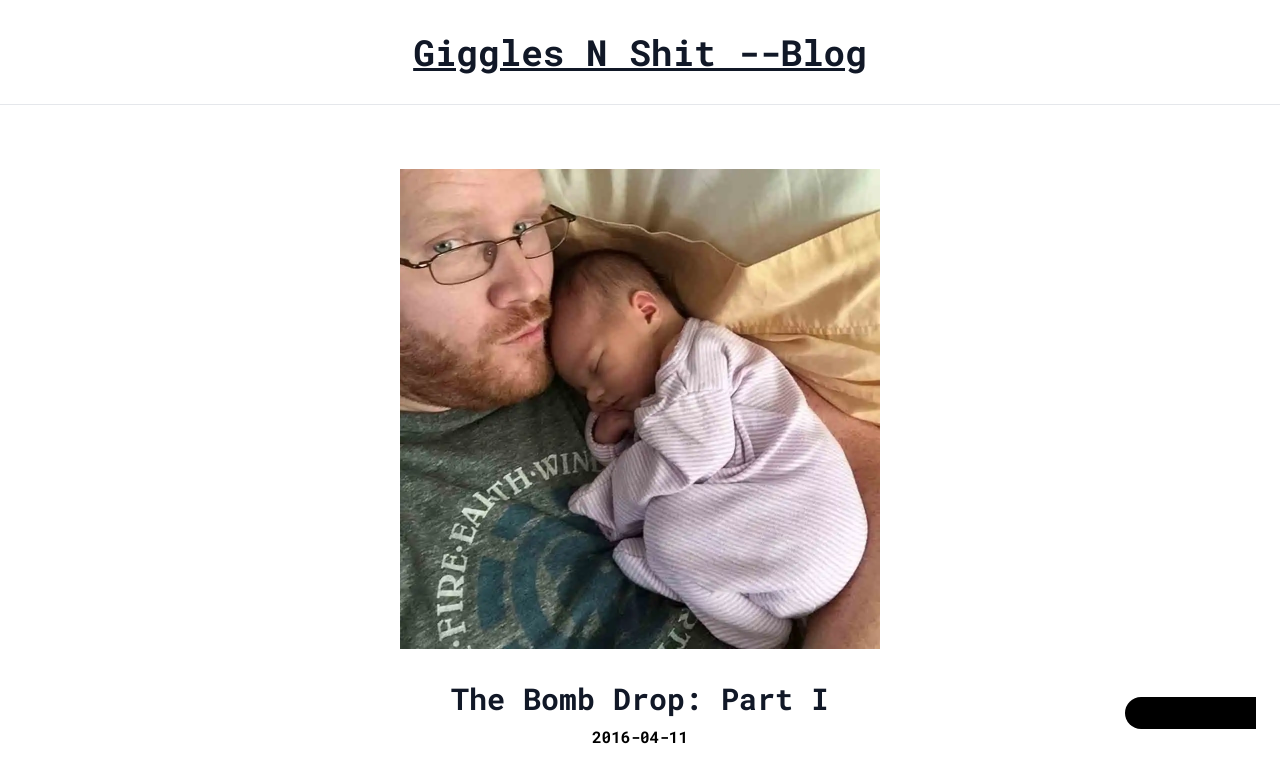
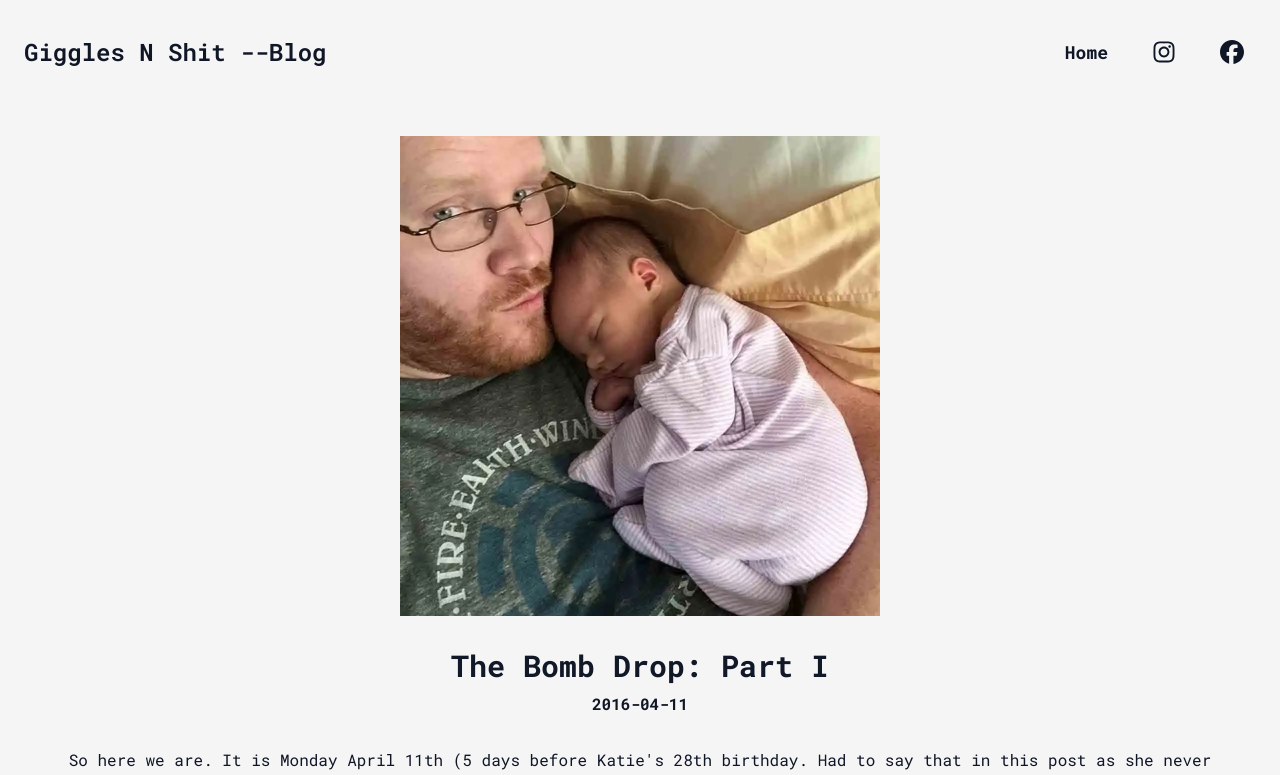
Before and after one commit to evanmarshall-dev/gigglesnshit, a Next.js app: page /blog/bomb-drop-1. in a window 1280 px wide. Shown: the top 775 px of the page. Built offline with nearby package versions, Linux system fonts and the light colour scheme.

Commit message:
BLOG: Updated some of the styles for the markdown blog pages. Minor updates to elements and styles in root layout. Added social links and home link as well as spacing changes to the navigation. Added a back to top button component and added it to the root layout.

```diff
--- a/app/blog/[slug]/page.js
+++ b/app/blog/[slug]/page.js
@@ -28,6 +28,12 @@ export async function generateMetadata({ params }) {
     title: `${id.replaceAll("-", " ").toUpperCase().slice(0, -1)}`,
   };
 }
+
+const CustomAnchor = ({ children, ...props }) => (
+  <a {...props} target="_blank" rel="noopener noreferrer">
+    {children}
+  </a>
+);
 
 export default function BlogPage(props) {
   const slug = props.params.slug;
@@ -77,6 +83,12 @@ export default function BlogPage(props) {
           className: "custom-hr",
         },
       },
+      a: {
+        component: CustomAnchor,
+        props: {
+          className: "custom-a",
+        },
+      },
     },
   };
 
--- a/app/globals.css
+++ b/app/globals.css
@@ -6,20 +6,23 @@
 
 .custom-h1 {
   @apply font-mono;
-  font-size: 4rem;
+  font-size: 3rem;
   font-weight: bolder;
+  margin-bottom: 1rem;
 }
 
 .custom-h2 {
   @apply font-mono;
-  font-size: 3rem;
+  font-size: 2rem;
   font-weight: bold;
+  margin-bottom: 1rem;
 }
 
 .custom-h3 {
   @apply font-mono;
   font-size: 1.5rem;
   font-weight: bold;
+  margin-bottom: 1rem;
 }
 
 .custom-img {
@@ -38,3 +41,21 @@
 .custom-hr {
   margin-bottom: 2rem;
 }
+
+.custom-a {
+  display: inline-block;
+}
+
+.custom-a:hover {
+  text-decoration: underline;
+}
+
+.scrollToTopButton {
+  cursor: pointer;
+  opacity: 0;
+  transition: opacity 0.3s ease-in-out;
+}
+
+.scrollToTopButton.visible {
+  opacity: 1;
+}
--- a/app/layout.js
+++ b/app/layout.js
@@ -72,16 +72,13 @@ export const metadata = {
 export default function RootLayout({ children }) {
   return (
     <html lang="en">
-      <body>
-        <main
-          className={`${roboto_mono.variable} font-mono max-w-7xl antialiased min-h-screen text-center mx-auto scroll-smooth`}
-        >
+      <body
+        className={`${roboto_mono.variable} font-mono max-w-7xl antialiased min-h-screen text-center mx-auto scroll-smooth px-6 py-8 text-ebony bg-wild_sand`}
+      >
+        <main>
           <header>
-            <nav>
-              <Header />
-            </nav>
+            <Header />
           </header>
-          <hr className="mt-8" />
           {children}
           <Analytics />
           <SpeedInsights />
--- a/app/ui/Footer.js
+++ b/app/ui/Footer.js
@@ -1,6 +1,6 @@
 export default function Footer() {
   return (
-    <div className="py-8">
+    <div className="pt-8">
       Carefully crafted by&nbsp;
       <a
         href="https://www.evanmarshall.dev"
--- a/app/ui/Header.js
+++ b/app/ui/Header.js
@@ -1,13 +1,56 @@
 import Link from "next/link";
+import { FaInstagram, FaFacebook } from "react-icons/fa6";
+// import { usePathname } from "next/navigation";
 
 export default function Header() {
   return (
-    <>
+    <nav className="z-10 flex items-center justify-between flex-col md:flex-row h-10">
       <Link href={"/"}>
-        <h1 className="pt-8 text-2xl font-extrabold text-gray-900 md:text-3xl lg:text-4xl hover:text-gray-400 hover:underline transition">
+        <h1 className="text-2xl text-ebony font-semibold hover:text-sandrift active:text-sandrift transition">
           Giggles N Shit --Blog
         </h1>
       </Link>
-    </>
+      <div className="flex items-center gap-5 text-lg">
+        <Link
+          className="hover:underline hover:text-sandrift active:text-sandrift text-ebony font-bold px-3 py-2 transition"
+          href={"/"}
+        >
+          Home
+        </Link>
+        {/* {pages.map((page) => {
+          return (
+            <Link
+              key={page._id}
+              href={`/${page.slug}`}
+              className={clsx(
+                "hover:underline active:underline transition px-3 py-2",
+                {
+                  "text-ebony bg-wild_sand rounded":
+                    pathname === `/${page.slug}`,
+                }
+              )}
+            >
+              {page.title}
+            </Link>
+          );
+        })} */}
+        <a
+          rel="noopener noreferrer"
+          target="_blank"
+          href="https://www.instagram.com/instagingagram"
+          className="hover:text-sandrift active:text-sandrift text-ebony font-bold px-3 py-2 transition text-2xl"
+        >
+          <FaInstagram />
+        </a>
+        <a
+          rel="noopener noreferrer"
+          target="_blank"
+          href="https://www.facebook.com/GingaRanga"
+          className="hover:text-sandrift active:text-sandrift text-ebony font-bold px-3 py-2 transition text-2xl"
+        >
+          <FaFacebook />
+        </a>
+      </div>
+    </nav>
   );
 }
--- a/app/ui/ToTopBtn.js
+++ b/app/ui/ToTopBtn.js
@@ -36,10 +36,9 @@ export default function ToTopBtn() {
     <button
       className={`... scrollToTopButton ${
         isVisible ? "visible" : ""
-      } fixed bottom-0 right-0 bg-black rounded-s-full px-4 py-2 mr-6 mb-[71px] z-50 items-center text-xs flex gap-2`}
+      } fixed bottom-0 right-0 mr-6 mb-6 z-50 text-4xl`}
       onClick={scrollToTop}
     >
-      BACK TO TOP
       <FaRebel />
     </button>
   );
```
Also changed, not shown: posts/tough-cookie.md (+1 -1 lines).
